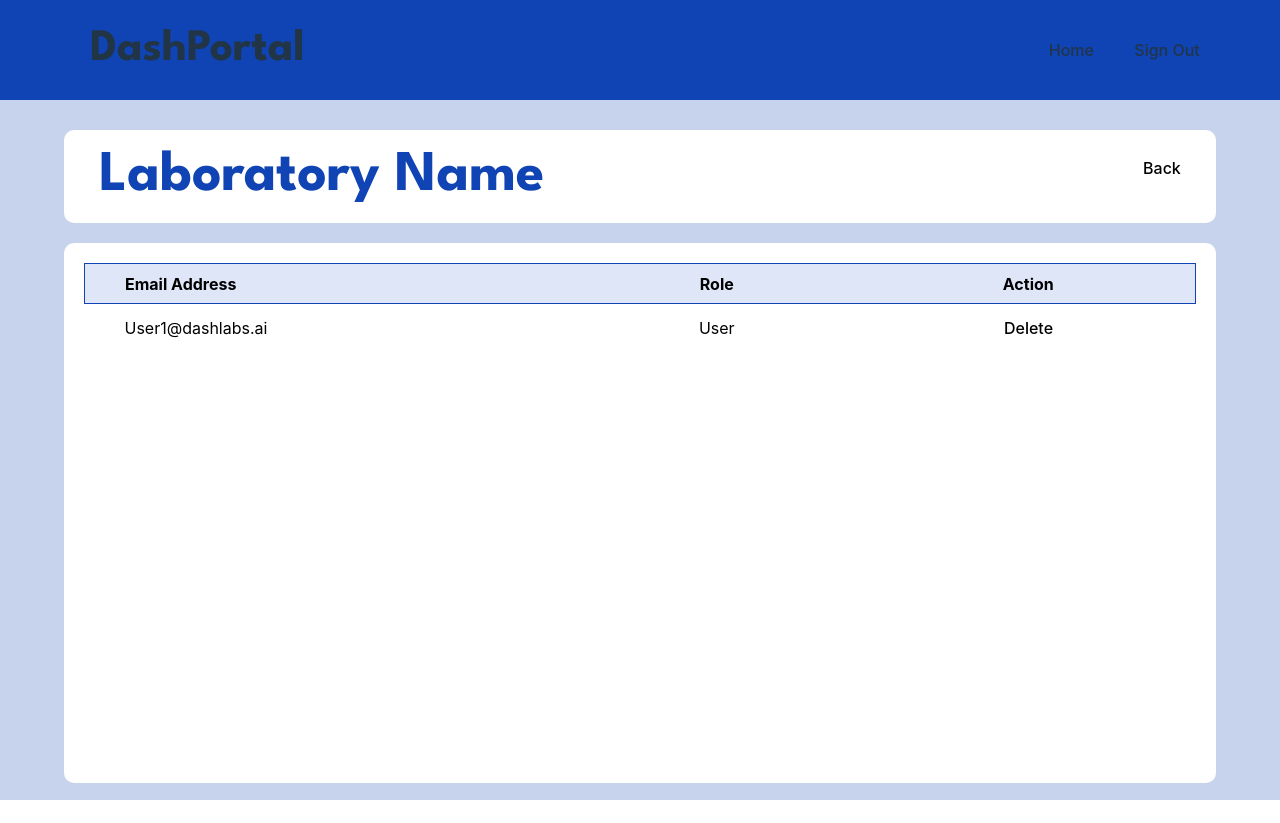
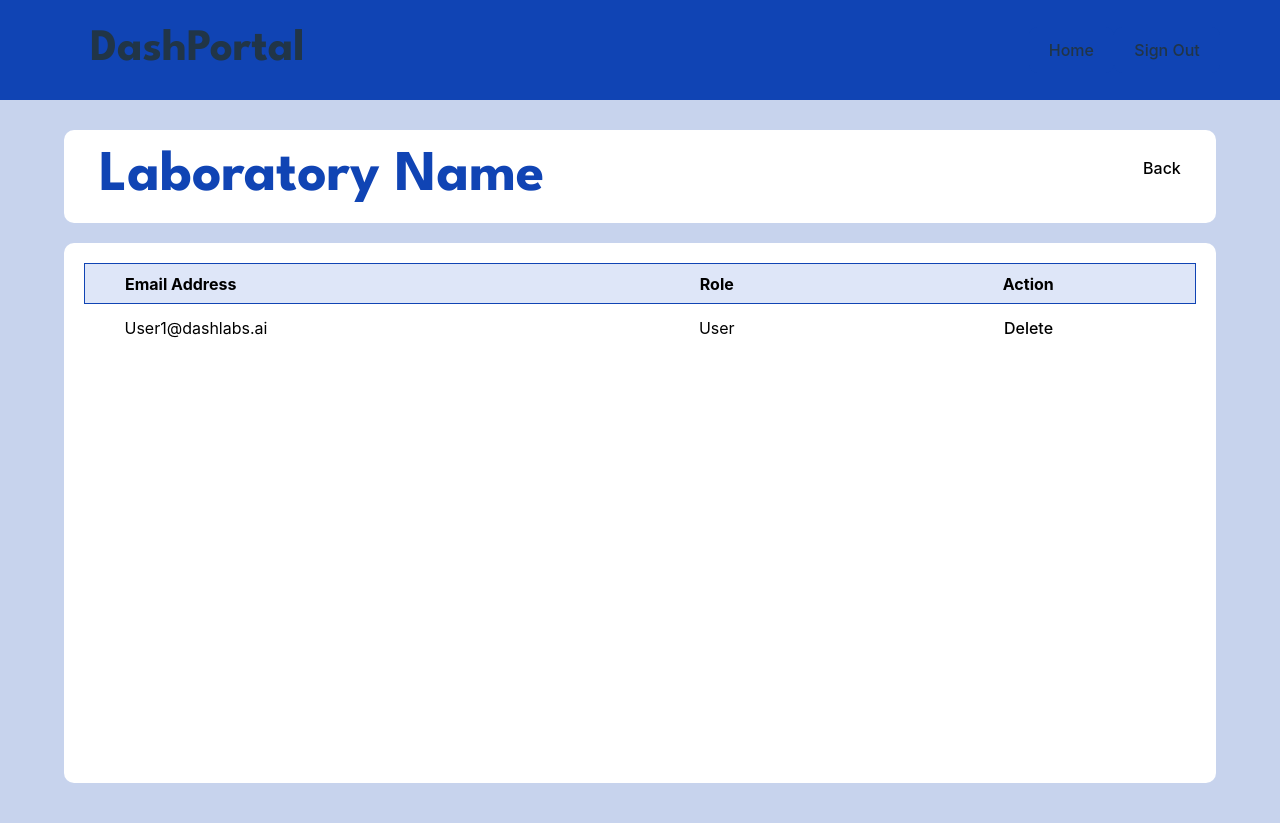
Before and after one commit to drgimatt/DashPortal-Frontend, a React (Vite) app: page /ds in a window 1280 px wide. Before the commit the page ends 800 px from the top, so only its background shows below. Built offline with nearby package versions, Linux system fonts and the light colour scheme.

Commit message:
Minor UI fix

```diff
--- a/src/index.css
+++ b/src/index.css
@@ -28,10 +28,10 @@ a:hover {
 
 .main-background{
   background-color: #C7D3ED;
-  height: 100vh;
   width: 100vw;
   max-width: 100%;
   box-sizing: border-box;
+  padding-bottom: 40px;
 }
 
 .navigation{
--- a/src/pages/LabDashboard.css
+++ b/src/pages/LabDashboard.css
@@ -62,6 +62,7 @@
     color: black;
     position: relative;
     padding: 0px;
+
     min-height: calc(80vh - 100px);
 }
 
```
